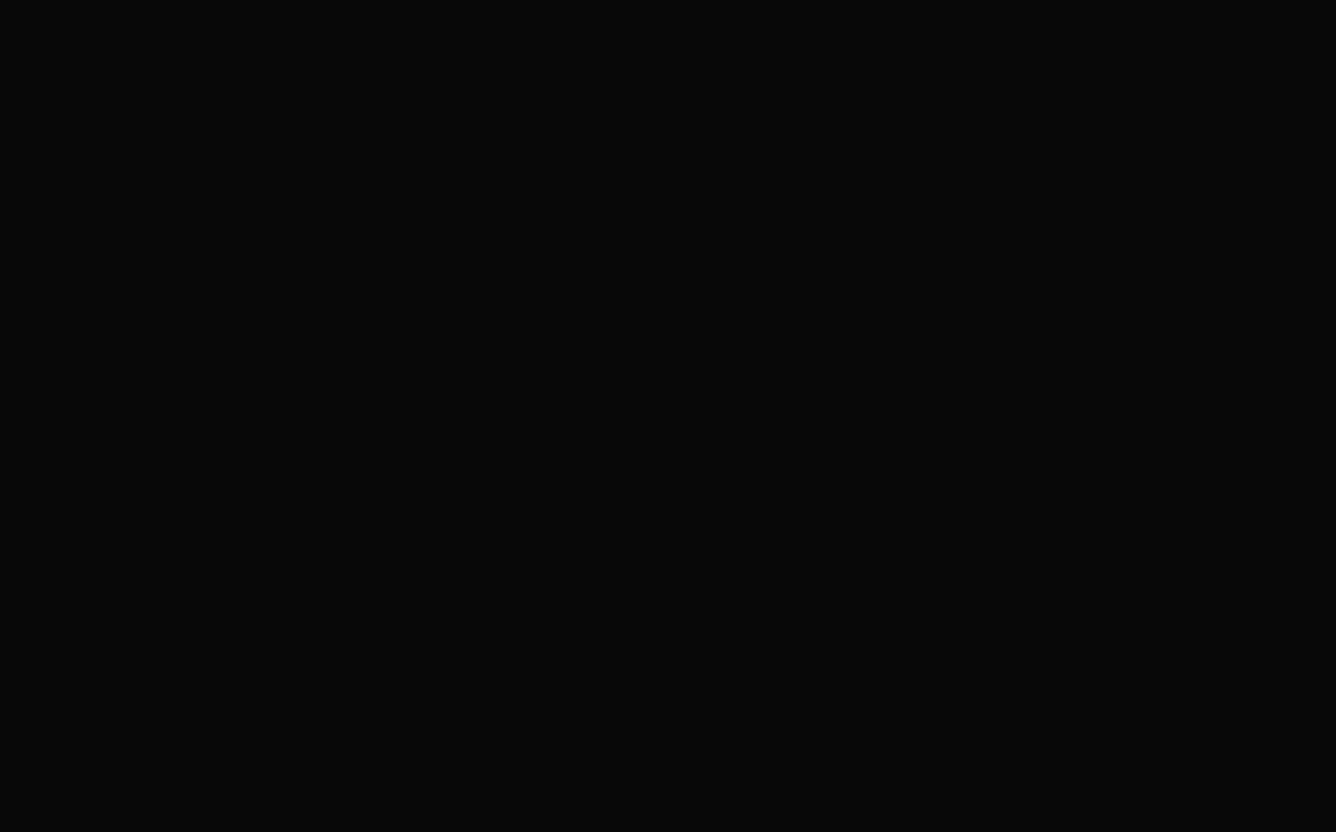
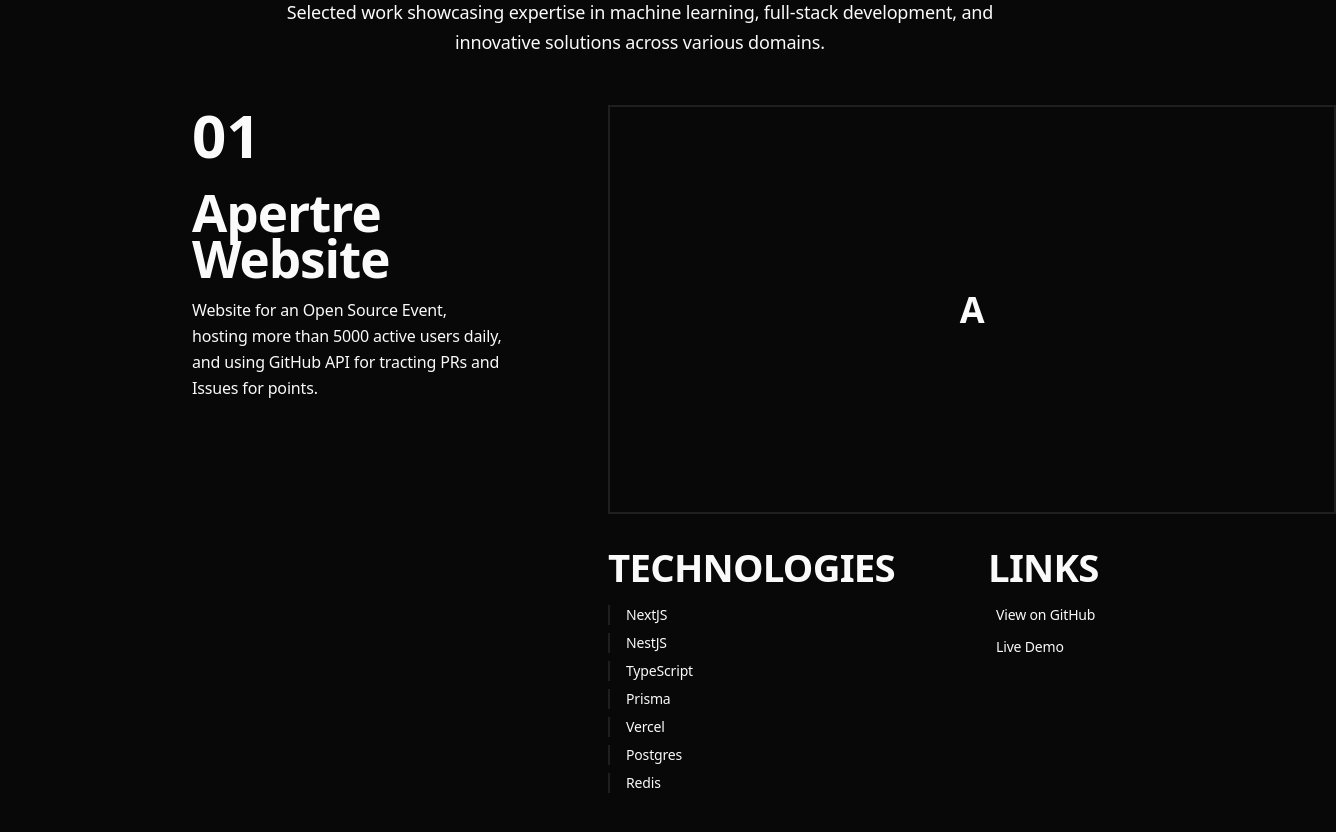
Before and after one commit to dinocodesx/svportfolio, a SvelteKit app: page /projects in a window 1280 px wide. Before the commit this address had no page. Shown: the part 244-1076 px from the top of the page, 1336 px wide, since content can reach past the window. Before the commit the page ends 865 px from the top, so only its background shows below. Built offline with nearby package versions, Linux system fonts and the light colour scheme.

Commit message:
feat: Project Page

```diff
--- a/src/components/Navbar.svelte
+++ b/src/components/Navbar.svelte
@@ -5,7 +5,7 @@
 		{ name: 'Home', href: '/' },
 		{ name: 'Blogs', href: '/blogs' },
 		{ name: 'Talks', href: '/talks' },
-		{ name: 'Projects', href: '#projects' }
+		{ name: 'Projects', href: '/projects' }
 	];
 
 	let mobileMenuOpen = false;
@@ -26,17 +26,6 @@
 			return $page.url.pathname === '/' && $page.url.hash === href;
 		}
 		return $page.url.pathname.startsWith(href);
-	}
-
-	function handleProjectsClick(event: Event) {
-		if ($page.url.pathname === '/') {
-			// If we're on the home page, scroll to projects section
-			event.preventDefault();
-			const projectsSection = document.getElementById('projects');
-			if (projectsSection) {
-				projectsSection.scrollIntoView({ behavior: 'smooth' });
-			}
-		}
 	}
 
 	function handleKeydown(event: KeyboardEvent) {
@@ -62,7 +51,7 @@
 							)
 								? 'text-foreground'
 								: 'text-muted-foreground hover:text-foreground hover:bg-accent'}"
-							on:click={item.name === 'Projects' ? handleProjectsClick : closeMobileMenu}
+							on:click={closeMobileMenu}
 						>
 							{item.name}
 							{#if isActive(item.href)}
@@ -136,12 +125,7 @@
 						class="block text-2xl font-medium transition-colors {isActive(item.href)
 							? 'text-foreground'
 							: 'text-muted-foreground hover:text-foreground'}"
-						on:click={item.name === 'Projects'
-							? (e) => {
-									handleProjectsClick(e);
-									closeMobileMenu();
-								}
-							: closeMobileMenu}
+						on:click={closeMobileMenu}
 					>
 						{item.name}
 					</a>
--- a/src/routes/+page.svelte
+++ b/src/routes/+page.svelte
@@ -3,7 +3,6 @@
 	import About from '../components/About.svelte';
 	import Experience from '../components/Experience.svelte';
 	import Skills from '../components/Skills.svelte';
-	import Projects from '../components/Projects.svelte';
 	import Volunteering from '../components/Volunteering.svelte';
 	import Contact from '../components/Contact.svelte';
 	import Footer from '../components/Footer.svelte';
@@ -23,7 +22,6 @@
 	<Experience />
 	<Skills />
 	<Volunteering />
-	<Projects />
 	<Contact />
 	<Footer />
 </main>
--- /dev/null
+++ b/src/routes/projects/+layout.svelte
@@ -0,0 +1,15 @@
+<script lang="ts">
+	let { children } = $props();
+</script>
+
+<svelte:head>
+	<title>Projects - Dino Codes</title>
+	<meta
+		name="description"
+		content="A showcase of projects and technical work by Dino Codes, featuring machine learning, backend development, and full-stack applications."
+	/>
+</svelte:head>
+
+<div class="space-y-8">
+	{@render children()}
+</div>
--- /dev/null
+++ b/src/routes/projects/+page.svelte
@@ -0,0 +1,183 @@
+<script lang="ts">
+	import projectsData from '../../data/projects.json';
+	import { onMount } from 'svelte';
+
+	let projects: any[] = projectsData;
+	let mounted = false;
+
+	onMount(() => {
+		mounted = true;
+	});
+</script>
+
+<svelte:head>
+	<title>Projects - Dino Codes</title>
+</svelte:head>
+
+<main class="min-h-screen py-8">
+	<div class="mx-auto max-w-6xl px-4 sm:px-6 lg:px-16">
+		<!-- Page Header -->
+		<div class="mb-12 text-center">
+			<h1 class="text-foreground mb-4 text-4xl font-bold sm:text-5xl lg:text-6xl">Projects</h1>
+			<p class="text-muted-foreground mx-auto max-w-3xl text-lg leading-relaxed font-light">
+				Selected work showcasing expertise in machine learning, full-stack development, and
+				innovative solutions across various domains.
+			</p>
+		</div>
+
+		{#if mounted}
+			<!-- Projects Grid -->
+			<div class="space-y-16 sm:space-y-20">
+				{#each projects as project, id}
+					<article
+						class="grid grid-cols-1 gap-12 lg:grid-cols-12 lg:gap-26 {mounted
+							? 'opacity-100'
+							: 'opacity-0'}"
+						style="animation-delay: {0.1 + id * 0.1}s;"
+					>
+						<!-- Project Number & Info -->
+						<div class="lg:col-span-4">
+							<div class="space-y-4 sm:space-y-6">
+								<!-- Project Number -->
+								<div class="text-muted-foreground/30 text-4xl font-black sm:text-5xl lg:text-6xl">
+									{String(id + 1).padStart(2, '0')}
+								</div>
+
+								<!-- Project Meta -->
+								<div class="space-y-3 sm:space-y-4">
+									<div>
+										<h2 class="mb-2 text-xl font-bold sm:text-2xl">{project.title}</h2>
+										{#if project.featured}
+											<div
+												class="bg-foreground text-background inline-block px-3 py-1 text-xs font-medium tracking-wider uppercase"
+											>
+												Featured
+											</div>
+										{/if}
+									</div>
+
+									<p class="text-muted-foreground leading-relaxed font-light">
+										{project.description}
+									</p>
+								</div>
+							</div>
+						</div>
+
+						<!-- Project Details -->
+						<div class="lg:col-span-8">
+							<div class="space-y-6 sm:space-y-8">
+								<!-- Project Visual -->
+								<div
+									class="bg-muted border-foreground relative aspect-video overflow-hidden border-2"
+								>
+									<div
+										class="from-muted-foreground/10 to-muted-foreground/30 absolute inset-0 bg-gradient-to-br"
+									></div>
+									<div class="absolute inset-0 flex items-center justify-center">
+										<div
+											class="text-muted-foreground/50 text-2xl font-black sm:text-3xl lg:text-4xl"
+										>
+											{project.title.charAt(0)}
+										</div>
+									</div>
+								</div>
+
+								<!-- Technologies & Links -->
+								<div class="grid grid-cols-1 gap-6 sm:gap-8 lg:grid-cols-2">
+									<!-- Technologies -->
+									<div class="space-y-3 sm:space-y-4">
+										<h3 class="text-muted-foreground text-xs font-medium tracking-wider uppercase">
+											Technologies
+										</h3>
+										<div class="space-y-2">
+											{#each project.technologies as tech}
+												<div class="border-foreground border-l-2 pl-3 text-sm font-medium sm:pl-4">
+													{tech}
+												</div>
+											{/each}
+										</div>
+									</div>
+
+									<!-- Links -->
+									<div class="space-y-3 sm:space-y-4">
+										<h3 class="text-muted-foreground text-xs font-medium tracking-wider uppercase">
+											Links
+										</h3>
+										<div class="space-y-3">
+											{#if project.github}
+												<a
+													href={project.github}
+													target="_blank"
+													rel="noopener noreferrer"
+													class="hover:text-muted-foreground group flex items-center text-sm font-medium transition-colors"
+												>
+													<div
+														class="bg-foreground mr-2 h-px w-0 transition-all group-hover:w-4"
+													></div>
+													<span>View on GitHub</span>
+												</a>
+											{/if}
+											{#if project.live}
+												<a
+													href={project.live}
+													target="_blank"
+													rel="noopener noreferrer"
+													class="hover:text-muted-foreground group flex items-center text-sm font-medium transition-colors"
+												>
+													<div
+														class="bg-foreground mr-2 h-px w-0 transition-all group-hover:w-4"
+													></div>
+													<span>Live Demo</span>
+												</a>
+											{/if}
+										</div>
+									</div>
+								</div>
+							</div>
+						</div>
+					</article>
+				{/each}
+			</div>
+
+			<!-- Call to Action -->
+			<div class="mt-16 text-center sm:mt-20">
+				<a
+					target="_blank"
+					href="https://github.com/dinocodesx"
+					class="border-foreground bg-background hover:bg-foreground hover:text-background inline-block border-2 px-6 py-3 font-mono text-xs tracking-[0.1em] uppercase transition-all duration-200 sm:px-8 sm:py-4 sm:text-sm"
+				>
+					Checkout more Projects
+				</a>
+			</div>
+		{:else}
+			<!-- Loading State -->
+			<div class="space-y-16">
+				{#each Array(3) as _}
+					<div class="grid grid-cols-1 gap-8 lg:grid-cols-12 lg:gap-16">
+						<div class="lg:col-span-4">
+							<div class="space-y-4">
+								<div class="bg-muted h-16 w-16 animate-pulse rounded"></div>
+								<div class="space-y-2">
+									<div class="bg-muted h-6 w-3/4 animate-pulse rounded"></div>
+									<div class="bg-muted h-4 w-1/2 animate-pulse rounded"></div>
+									<div class="bg-muted h-20 w-full animate-pulse rounded"></div>
+								</div>
+							</div>
+						</div>
+						<div class="lg:col-span-8">
+							<div class="space-y-6">
+								<div class="bg-muted aspect-video animate-pulse rounded"></div>
+								<div class="grid grid-cols-1 gap-6 lg:grid-cols-2">
+									<div class="space-y-2">
+										<div class="bg-muted h-4 w-1/3 animate-pulse rounded"></div>
+										<div class="bg-muted h-4 w-2/3 animate-pulse rounded"></div>
+									</div>
+								</div>
+							</div>
+						</div>
+					</div>
+				{/each}
+			</div>
+		{/if}
+	</div>
+</main>
```
